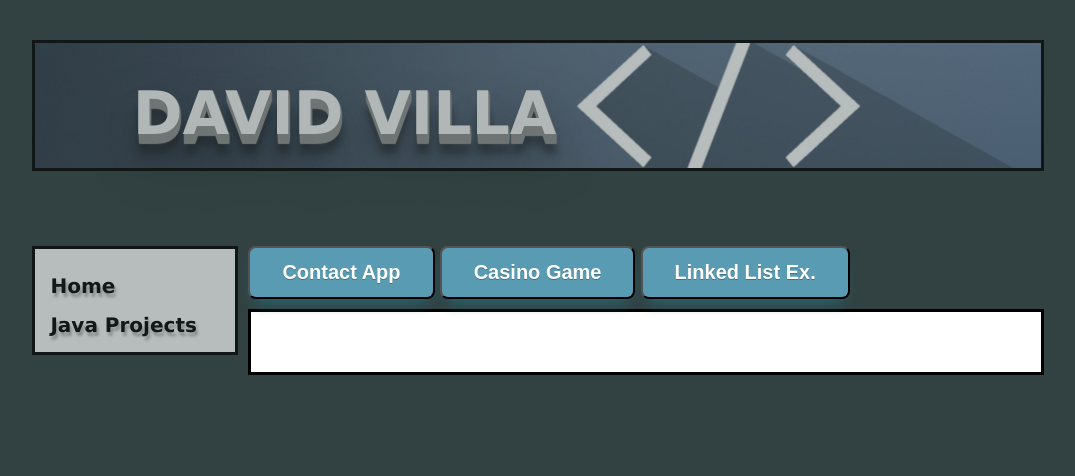
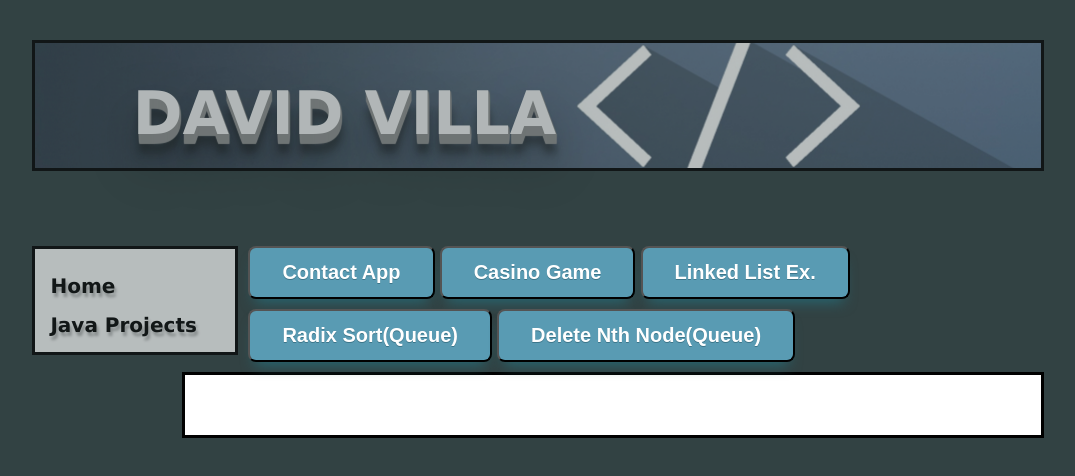
Before and after one commit to davidvilla62/website, a plain HTML site: page javaprojects.html in a window 1280 px wide. Shown: the whole page, without its empty margins (102-1177 px from the left). Drawn offline with Linux system fonts and the light colour scheme.

Commit message:
Update javaprojects.html

```diff
--- a/javaprojects.html
+++ b/javaprojects.html
@@ -4,23 +4,31 @@
     <meta charset="utf-8" />
     <meta name="viewport" content="width=device-width, initial-scale=1.0" />
     <link href="myweb.css" rel="stylesheet" type="text/css" />
-    <script>function diplayContactApp() {
+
+    <script>
+      function diplayContactApp() {
         document.getElementById("content").innerHTML =
           '<iframe src="//www.codiva.io/em/p/6d2cc43d-3dc9-40d9-bd1f-5756cf9f9db5" style="height: 600px; min-height: 420px; max-height: 90vh; width: 100%; overflow: hidden;"></iframe>';
       }
       function diplayLinkedList() {
         document.getElementById("content").innerHTML =
           '<iframe src="https://www.codiva.io/em/p/124fc064-692a-4723-8e9b-9b871ed5d5c4" style="height: 600px; min-height: 420px; max-height: 90vh; width: 100%; overflow: hidden;"></iframe>';
-
       }
       function diplayCasino() {
         document.getElementById("content").innerHTML =
           '<iframe src="https://www.codiva.io/em/p/32f7e708-fcfd-494d-a8b8-20493afe6a68" style="height: 600px; min-height: 420px; max-height: 90vh; width: 100%; overflow: hidden;"></iframe>';
-
+      }
+      function displayRadixSort() {
+        document.getElementById("content").innerHTML =
+          '<iframe src="https://www.codiva.io/em/p/07f94403-6674-4cc0-b6a5-d82c5dd49c9d" style="height: 600px; min-height: 420px; max-height: 90vh; width: 100%; overflow: hidden;"></iframe>';
+      }
+      function displayDeleteNth() {
+        document.getElementById("content").innerHTML =
+          '<iframe src="https://www.codiva.io/em/p/7f648be9-5643-41dc-aeef-bb5dabb70d48" style="height: 600px; min-height: 420px; max-height: 90vh; width: 100%; overflow: hidden;"></iframe>';
       }
       window.onload = function changeopacity() {
         document.getElementById("content").style.opacity = "1";
-      }
+      };
     </script>
     <title>javaprojects</title>
   </head>
@@ -42,6 +50,8 @@ function diplayLinkedList() {
       <button onclick="diplayContactApp()">Contact App</button>
       <button onclick="diplayCasino()">Casino Game</button>
       <button onclick="diplayLinkedList()">Linked List Ex.</button>
+      <button onclick="displayRadixSort()">Radix Sort(Queue)</button>
+      <button onclick="displayDeleteNth()">Delete Nth Node(Queue)</button>
       <div id="content"></div>
 
       <div id="footer"></div>
```
Lines whose indentation alone changed are shown as unchanged.
